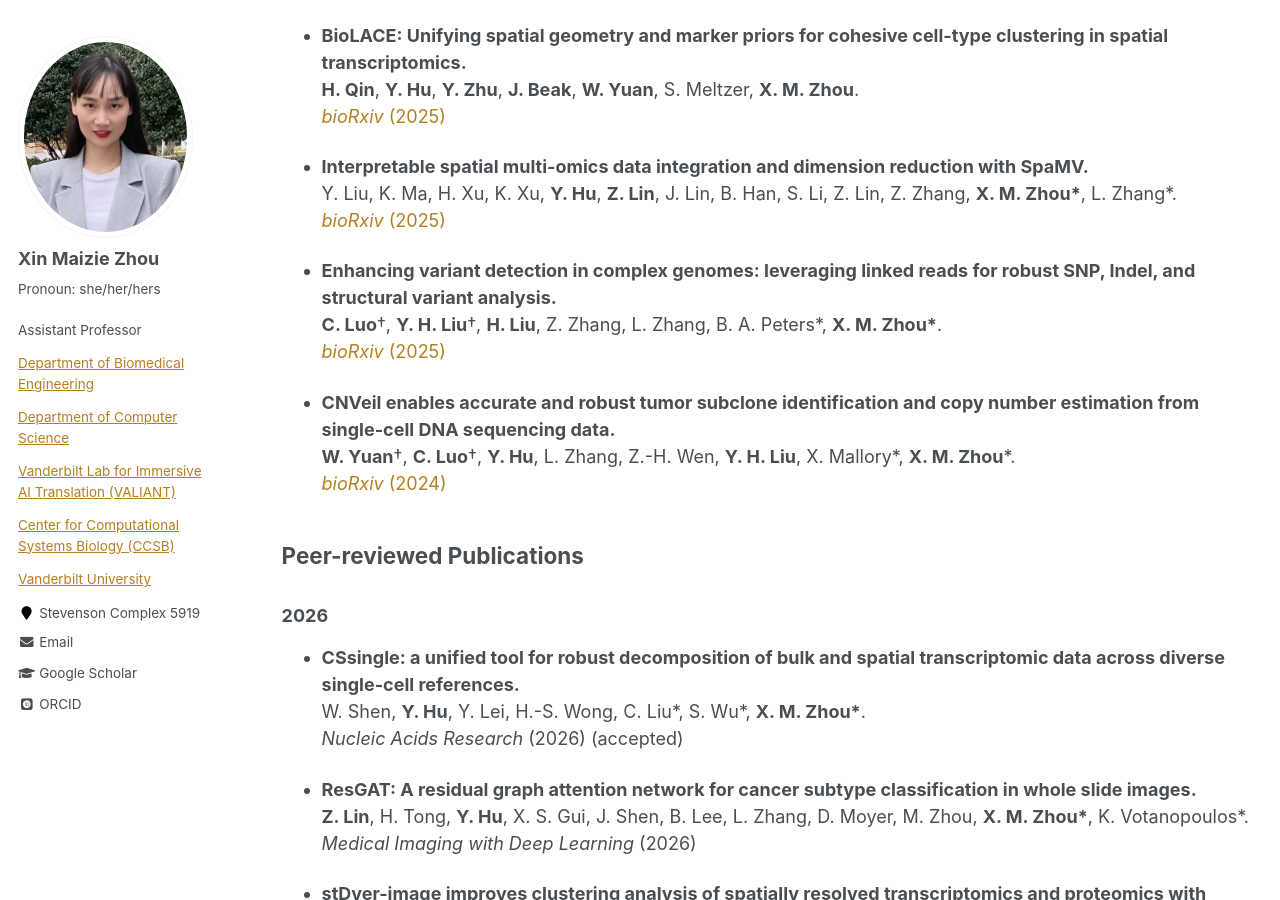
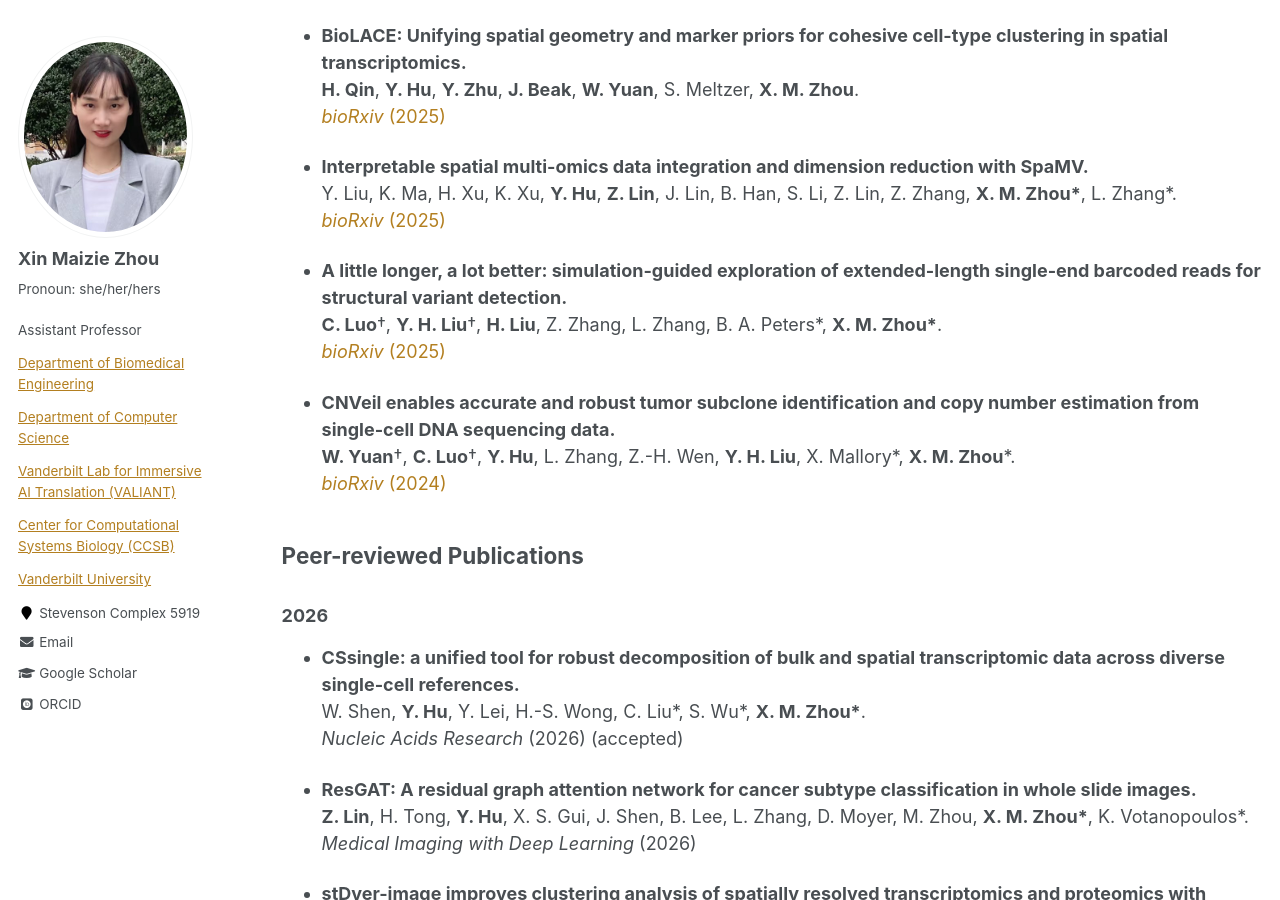
Before and after one commit to maiziezhoulab/Maiziezhoulab.github.io, a Jekyll site: the page built from _pages/publications.md, in a window 1280 px wide and 900 px high, scrolled down 1307 px. Built offline with Jekyll 4.4.1, drawn with Linux system fonts in a browser that asks for light colours; some web fonts are replaced.

Commit message:
Update publications.md

```diff
--- a/_pages/publications.md
+++ b/_pages/publications.md
@@ -60,9 +60,9 @@ used Xin Maizie Zhou (X. M. Zhou) for publications after 2022.
    Y. Liu, K. Ma, H. Xu, K. Xu, **Y. Hu**, **Z. Lin**, J. Lin, B. Han, S. Li, Z. Lin, Z. Zhang, **X. M. Zhou\***, L. Zhang\*.
   [_bioRxiv_ (2025)](https://www.biorxiv.org/content/10.1101/2025.08.02.668264v1)
 
-- **Enhancing variant detection in complex genomes: leveraging linked reads for robust SNP, Indel, and structural variant analysis.**
+- **A little longer, a lot better: simulation-guided exploration of extended-length single-end barcoded reads for structural variant detection.**
    **C. Luo**†, **Y. H. Liu**†, **H. Liu**, Z. Zhang, L. Zhang, B. A. Peters\*, **X. M. Zhou\***.
-  [_bioRxiv_ (2025)](https://www.biorxiv.org/content/10.1101/2025.03.31.646392v1)
+  [_bioRxiv_ (2025)](https://doi.org/10.1101/2025.03.31.646392)
 
 - **CNVeil enables accurate and robust tumor subclone identification and copy number estimation from single-cell DNA sequencing data.**
   **W. Yuan**†, **C. Luo**†, **Y. Hu**, L. Zhang, Z.-H. Wen, **Y. H. Liu**, X. Mallory\*, **X. M. Zhou**\*.
```
